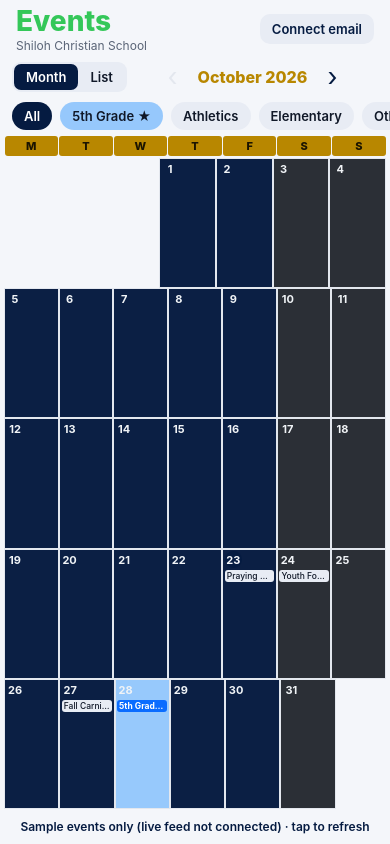
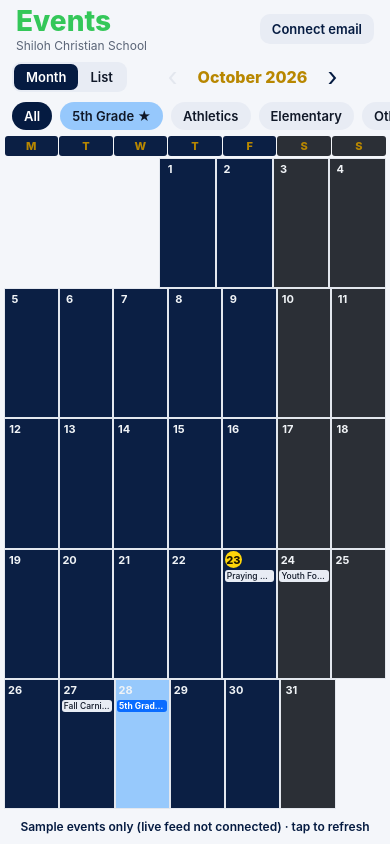
Before and after one commit to hal0428-golf/shiloh-events, a React Native app in the folder app/: screen / in a window 390 px wide. Built offline with nearby package versions, Linux system fonts and the light colour scheme; no server answers.

Commit message:
Monday start and colors

```diff
--- a/app/src/screens/MonthGrid.tsx
+++ b/app/src/screens/MonthGrid.tsx
@@ -21,7 +21,7 @@ export default function MonthGrid({
     <View style={{ flex: 1, paddingHorizontal: 4 }}>
       <View style={{ flexDirection: 'row' }}>
         {WEEKDAYS.map((d, i) => (
-          <Text key={i} style={{ flex: 1, textAlign: 'center', color: '#1a1400', backgroundColor: t.month, fontSize: 11, fontWeight: '800', paddingVertical: 3, marginBottom: 2, marginHorizontal: 0.5, overflow: 'hidden', borderRadius: 3 }}>{d}</Text>
+          <Text key={i} style={{ flex: 1, textAlign: 'center', color: t.month, backgroundColor: i >= 5 ? t.cellWeekend : t.cellWeekday, fontSize: 11, fontWeight: '800', paddingVertical: 3, marginBottom: 2, marginHorizontal: 0.5, overflow: 'hidden', borderRadius: 3 }}>{d}</Text>
         ))}
       </View>
       <View style={{ flex: 1 }} onLayout={(e) => setRowH(e.nativeEvent.layout.height / weeks)}>
@@ -45,8 +45,8 @@ export default function MonthGrid({
                     flex: 1, padding: 1.5, borderWidth: StyleSheet.hairlineWidth, borderColor: t.line,
                     backgroundColor: hasHol ? t.holTint : hasElem ? t.elemTint : c >= 5 ? t.cellWeekend : t.cellWeekday, overflow: 'hidden',
                   }}>
-                  <View style={[st.num, isToday && { backgroundColor: t.accent }]}>
-                    <Text style={{ fontSize: 11, fontWeight: '700', color: isToday ? t.bg : t.cellText }}>{n}</Text>
+                  <View style={[st.num, isToday && { backgroundColor: '#ffd60a' }]}>
+                    <Text style={{ fontSize: 11, fontWeight: isToday ? '800' : '700', color: isToday ? '#1a1400' : t.cellText }}>{n}</Text>
                   </View>
                   {list.slice(0, shown).map((e, i) => {
                     const k = kindStyle(t, kindOf(e));
```
